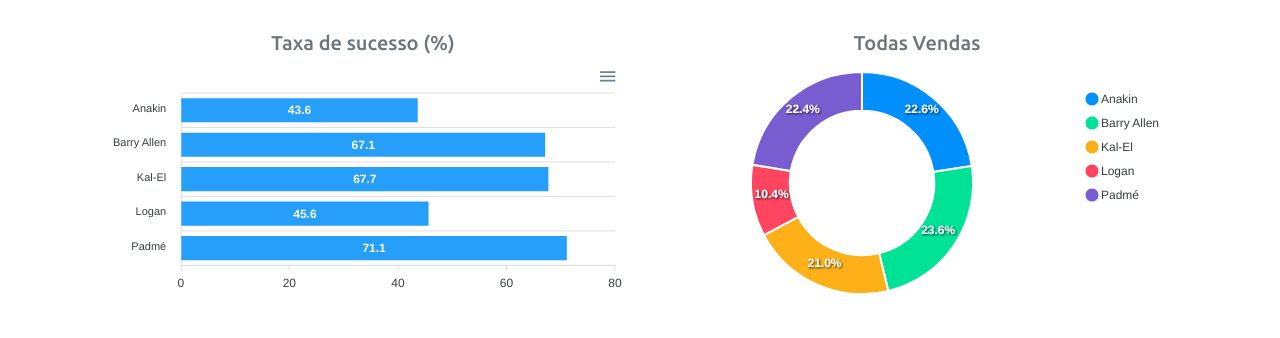
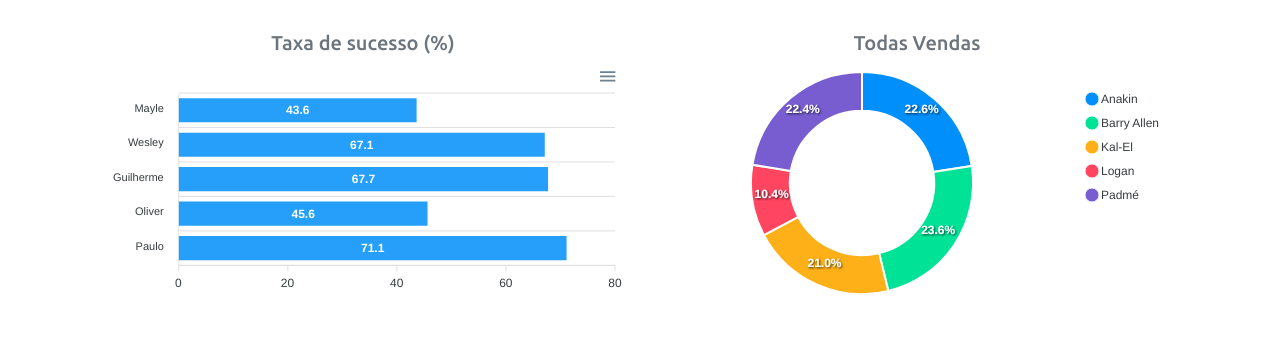
Before and after one commit to meninahima/projeto-sds3, a React (Create React App) app in the folder frontend/: page / in a window 1280 px wide. Shown: the part 130-468 px from the top of the page. Built offline with nearby package versions, Linux system fonts and the light colour scheme.

Commit message:
mudei os nomes do componnents BarChart

```diff
--- a/frontend/src/components/BarChart/index.tsx
+++ b/frontend/src/components/BarChart/index.tsx
@@ -12,7 +12,7 @@ const BarChart = () => {
 
     const mockData = {
         labels: {
-            categories: ['Anakin', 'Barry Allen', 'Kal-El', 'Logan', 'Padmé']
+            categories: ['Mayle', 'Wesley', 'Guilherme', 'Oliver', 'Paulo']
         },
         series: [
             {
```
